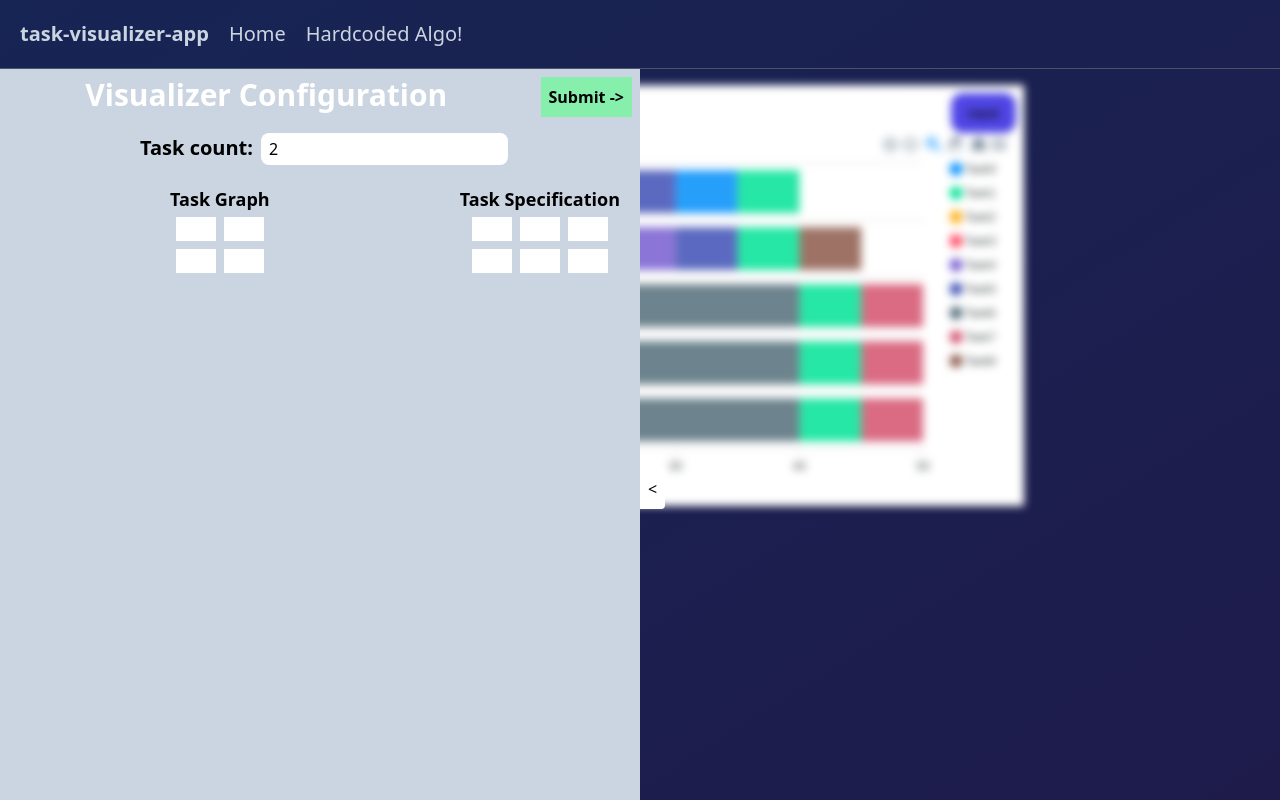
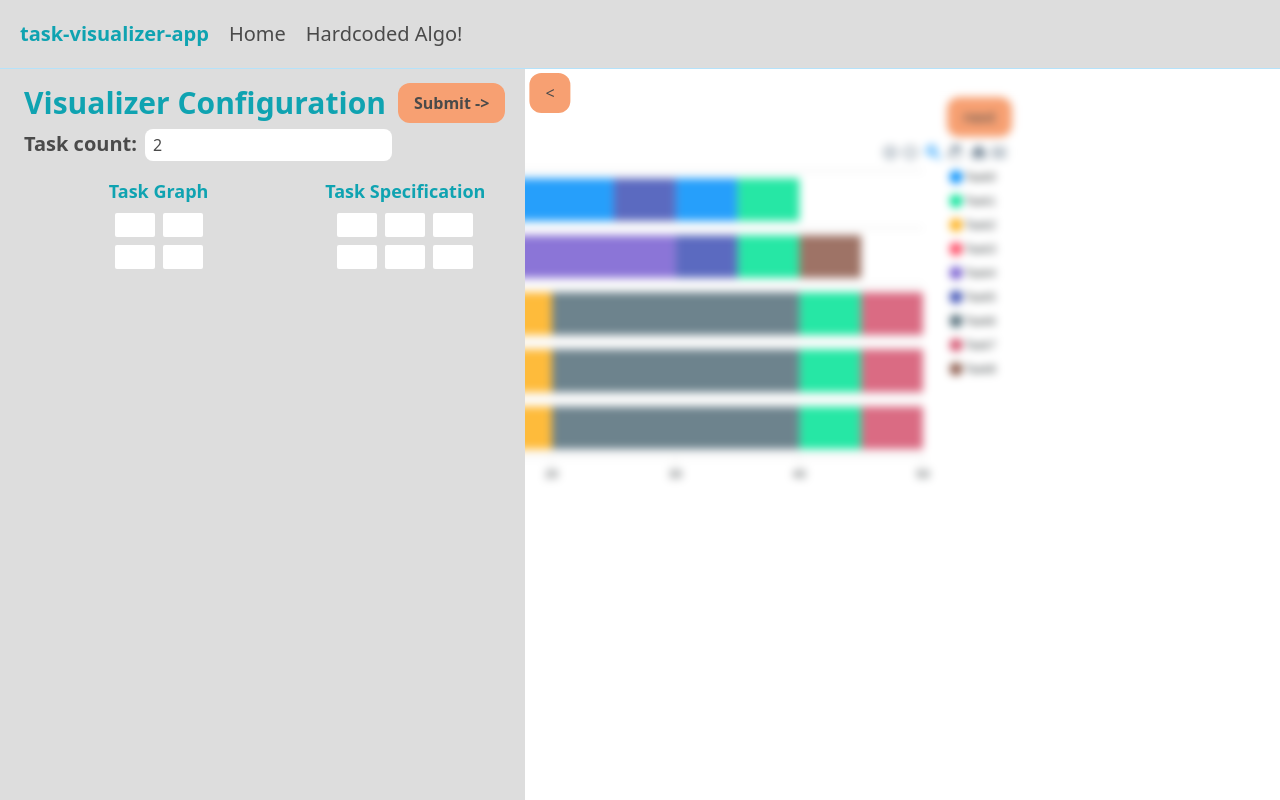
Before and after one commit to YaBoyya/task-visualizer-app, a React (Vite) app: page / in a window 1280 px wide. Built offline with nearby package versions, Linux system fonts and the light colour scheme.

Commit message:
Further frontend updates and color palette additon

```diff
--- a/src/App.tsx
+++ b/src/App.tsx
@@ -61,11 +61,9 @@ function App() {
       </Navbar>
       <Sidebar isSidebarOpen={isSidebarOpen} setIsSidebarOpen={setIsSidebarOpen}>
         <div className='container'>
-          <div className="text-center p-2">
-            <InputTaskCount
-              setTaskCount={setTaskCount}
-            />
-          </div>
+          <InputTaskCount
+            setTaskCount={setTaskCount}
+          />
           <div className="flex w-full h-full place-content-around text-center">
             <div className="flex-grow">
               <MatrixContainer
--- a/src/InputTaskCount.tsx
+++ b/src/InputTaskCount.tsx
@@ -1,5 +1,3 @@
-import React, { useState } from "react";
-
 export interface InputTaskCountParams {
   setTaskCount: React.Dispatch<React.SetStateAction<number>>;
 }
@@ -17,8 +15,8 @@ function InputTaskCount({setTaskCount}: InputTaskCountParams){
   }
 
   return (
-    <>
-      <label className="p-2 text-xl">Task count:</label>
+    <div>
+      <label className="text-xl p-2">Task count:</label>
       <input
         className="py-1 px-2 rounded-lg font-normal"
         type="number"
@@ -28,7 +26,7 @@ function InputTaskCount({setTaskCount}: InputTaskCountParams){
           setTaskCount(tasks);
         }}
       />
-    </>
+    </div>
   );
 }
 
--- a/src/MatrixInput.tsx
+++ b/src/MatrixInput.tsx
@@ -26,7 +26,7 @@ function MatrixInput({matrix, setMatrix}: MatrixInputParams) {
             {row.map((_, indexColumn) => {
               return(
                 <input
-                  className="max-w-10 m-1"
+                  className="max-w-10 m-1 rounded-sm"
                   key={indexRow + " " + indexColumn}
                   type="text"
                   // defaultValue={0} //TODO rethink this
--- a/src/MatrixRender.tsx
+++ b/src/MatrixRender.tsx
@@ -1,4 +1,4 @@
-import './MatrixRender.css'
+// import './MatrixRender.css'
 
 interface MatrixRenderParams {
   matrix: number[][];
--- a/src/assets/main.css
+++ b/src/assets/main.css
@@ -600,22 +600,6 @@ video {
   position: absolute;
 }
 
-.relative {
-  position: relative;
-}
-
-.right-0 {
-  right: 0px;
-}
-
-.top-0 {
-  top: 0px;
-}
-
-.top-\[50\%\] {
-  top: 50%;
-}
-
 .z-0 {
   z-index: 0;
 }
@@ -626,14 +610,6 @@ video {
 
 .m-1 {
   margin: 0.25rem;
-}
-
-.m-2 {
-  margin: 0.5rem;
-}
-
-.m-auto {
-  margin: auto;
 }
 
 .mx-auto {
@@ -666,12 +642,13 @@ video {
   min-height: 100vh;
 }
 
-.w-\[100\%\] {
-  width: 100%;
+.w-0 {
+  width: 0px;
 }
 
-.w-\[50\%\] {
-  width: 50%;
+.w-fit {
+  width: -moz-fit-content;
+  width: fit-content;
 }
 
 .w-full {
@@ -725,6 +702,10 @@ video {
   align-content: center;
 }
 
+.items-center {
+  align-items: center;
+}
+
 .rounded-lg {
   border-radius: 0.5rem;
 }
@@ -737,11 +718,6 @@ video {
   border-radius: 0.75rem;
 }
 
-.rounded-r {
-  border-top-right-radius: 0.25rem;
-  border-bottom-right-radius: 0.25rem;
-}
-
 .border-b {
   border-bottom-width: 1px;
 }
@@ -750,29 +726,19 @@ video {
   border-style: solid;
 }
 
-.border-slate-600 {
+.border-secondary {
   --tw-border-opacity: 1;
-  border-color: rgb(71 85 105 / var(--tw-border-opacity));
+  border-color: rgb(181 226 250 / var(--tw-border-opacity));
 }
 
-.bg-blue-600 {
+.bg-backgroundSecondary {
   --tw-bg-opacity: 1;
-  background-color: rgb(37 99 235 / var(--tw-bg-opacity));
+  background-color: rgb(221 221 221 / var(--tw-bg-opacity));
 }
 
-.bg-green-300 {
+.bg-tertiary {
   --tw-bg-opacity: 1;
-  background-color: rgb(134 239 172 / var(--tw-bg-opacity));
-}
-
-.bg-indigo-600 {
-  --tw-bg-opacity: 1;
-  background-color: rgb(79 70 229 / var(--tw-bg-opacity));
-}
-
-.bg-slate-300 {
-  --tw-bg-opacity: 1;
-  background-color: rgb(203 213 225 / var(--tw-bg-opacity));
+  background-color: rgb(247 160 114 / var(--tw-bg-opacity));
 }
 
 .bg-white {
@@ -780,18 +746,8 @@ video {
   background-color: rgb(255 255 255 / var(--tw-bg-opacity));
 }
 
-.bg-gradient-to-br {
-  background-image: linear-gradient(to bottom right, var(--tw-gradient-stops));
-}
-
-.from-blue-950 {
-  --tw-gradient-from: #172554 var(--tw-gradient-from-position);
-  --tw-gradient-to: rgb(23 37 84 / 0) var(--tw-gradient-to-position);
-  --tw-gradient-stops: var(--tw-gradient-from), var(--tw-gradient-to);
-}
-
-.to-indigo-950 {
-  --tw-gradient-to: #1e1b4b var(--tw-gradient-to-position);
+.p-1 {
+  padding: 0.25rem;
 }
 
 .p-2 {
@@ -853,14 +809,9 @@ video {
   font-weight: 600;
 }
 
-.text-slate-300 {
+.text-\[\#4A4A4A\] {
   --tw-text-opacity: 1;
-  color: rgb(203 213 225 / var(--tw-text-opacity));
-}
-
-.text-white {
-  --tw-text-opacity: 1;
-  color: rgb(255 255 255 / var(--tw-text-opacity));
+  color: rgb(74 74 74 / var(--tw-text-opacity));
 }
 
 .blur-sm {
@@ -881,3 +832,13 @@ video {
 .ease-in-out {
   transition-timing-function: cubic-bezier(0.4, 0, 0.2, 1);
 }
+
+h1, h2, h3, h4, h5, h6 {
+  --tw-text-opacity: 1;
+  color: rgb(15 163 177 / var(--tw-text-opacity));
+}
+
+.hover\:bg-accent:hover {
+  --tw-bg-opacity: 1;
+  background-color: rgb(237 222 164 / var(--tw-bg-opacity));
+}
--- a/src/assets/tailwind.css
+++ b/src/assets/tailwind.css
@@ -1,3 +1,7 @@
 @import "tailwindcss/base";
 @import "tailwindcss/components";
 @import "tailwindcss/utilities";
+
+h1, h2, h3, h4, h5, h6 {
+    @apply text-primary;
+}
--- a/src/components/BackgroundContainer.tsx
+++ b/src/components/BackgroundContainer.tsx
@@ -1,10 +1,10 @@
 // TODO fix typing here
 function BackgrounContainer({ children }: any) {
   return (
-    <div className="min-h-screen bg-gradient-to-br from-blue-950 to-indigo-950">
+    <div className="min-h-screen bg-white text-[#4A4A4A]">
       {children}
     </div>
   );
 }
 
-export default BackgrounContainer
+export default BackgrounContainer;
--- a/src/components/Button.tsx
+++ b/src/components/Button.tsx
@@ -1,6 +1,6 @@
 function Button({children}: any) {
   return(
-    <button className="bg-indigo-600 px-4 py-2 rounded-xl">
+    <button className="bg-tertiary px-4 py-2 m-1 rounded-xl hover:bg-accent">
       {children}
     </button>
   );
--- a/src/components/MatrixContainer.tsx
+++ b/src/components/MatrixContainer.tsx
@@ -1,7 +1,7 @@
 function MatrixContainer({ label, children }: any) {
   return(
       <div className="px-4 py-2 m-1">
-        <h3 className="text-lg">{label}</h3>
+        <h3 className="text-lg p-1">{label}</h3>
         {children}
       </div>
   );
--- a/src/components/Navbar.tsx
+++ b/src/components/Navbar.tsx
@@ -1,9 +1,9 @@
 function Navbar({children}: any){
   return (
-    <div className="container min-w-full border-b border-slate-600 border-solid text-slate-300">
+    <div className="container min-w-full bg-backgroundSecondary border-b border-secondary border-solid">
       <ul className="flex content-center p-5">
         <li className="font-bold text-xl mr-5">
-          task-visualizer-app
+          <h1>task-visualizer-app</h1>
         </li>
         <li className="text-xl mr-5">
           Home
--- a/src/components/Sidebar.tsx
+++ b/src/components/Sidebar.tsx
@@ -1,4 +1,5 @@
 import React, { useEffect } from "react";
+import Button from "./Button";
 
 interface SidebarProps {
   isSidebarOpen: Boolean;
@@ -11,24 +12,23 @@ function Sidebar({isSidebarOpen, setIsSidebarOpen, children}: SidebarProps) {
   useEffect(() => {
     setIsSidebarOpen(true)
   }, [])
-
+// TODO find a way to hide width change in root div, to see it increase aside dilay
   return (
     <>
-      <div className="flex w-[50%] fixed h-screen z-10">
-        <span className={`w-full h-full absolute transition-transform ease-in-out delay-300 ${isSidebarOpen ? "translate-x-full" : "translate-x-0"}`}>
-          <button
-            className={`absolute p-2 bg-white top-[50%] rounded-r`}
-            onClick={toggleVisibility}
-          >
-            {isSidebarOpen ? "<" : ">"}
-          </button>
+      <div className={`flex ${isSidebarOpen ? "w-fit" : "w-0"} fixed h-screen z-10`}>
+        <span className={`w-full absolute transition-transform ease-in-out ${isSidebarOpen ? "translate-x-full" : "translate-x-0"}`}>
+          <span onClick={toggleVisibility}>
+            <Button>
+              {isSidebarOpen ? "<" : ">"}
+            </Button>
+          </span>
         </span>
-        <aside className={`font-semibold w-[100%] h-full bg-slate-300 transition-transform ease-in-out delay-300 ${isSidebarOpen ? "" : "-translate-x-full"}`}>
-          <div className="flex flex-1">
-            <h1 className="flex-grow text-white text-center text-3xl p-2">Visualizer Configuration </h1>
-            <button className="p-2 m-2 bg-green-300">
+        <aside className={`bg-backgroundSecondary font-semibold w-fit h-full px-4 py-2 transition-transform ease-in-out ${isSidebarOpen ? "" : "-translate-x-full"}`}>
+          <div className="flex flex-1 items-center">
+            <h1 className="flex-grow text-3xl p-2">Visualizer Configuration</h1>
+              <Button>
                 Submit {"->"}
-            </button>
+              </Button>
           </div>
           {children}
         </aside>
```
Also changed, not shown: tailwind.config.ts (+10 -1 lines).
